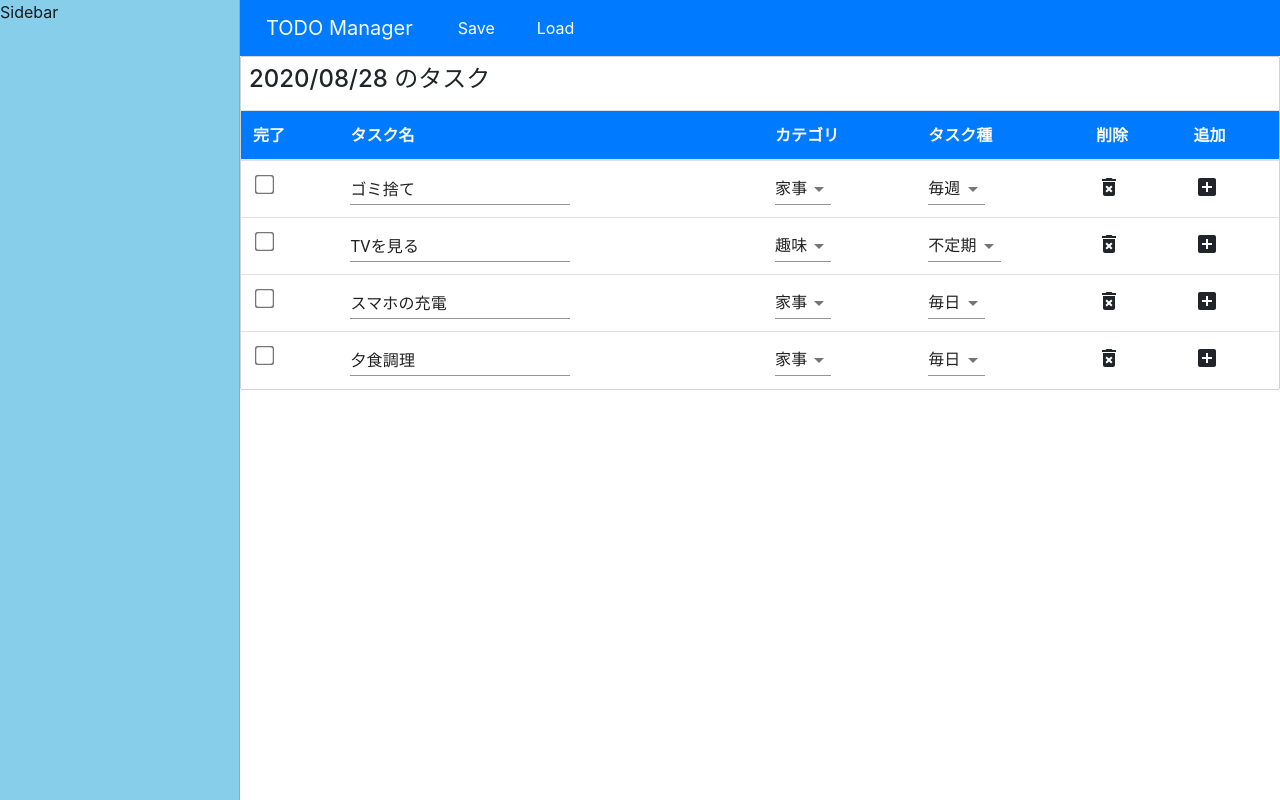
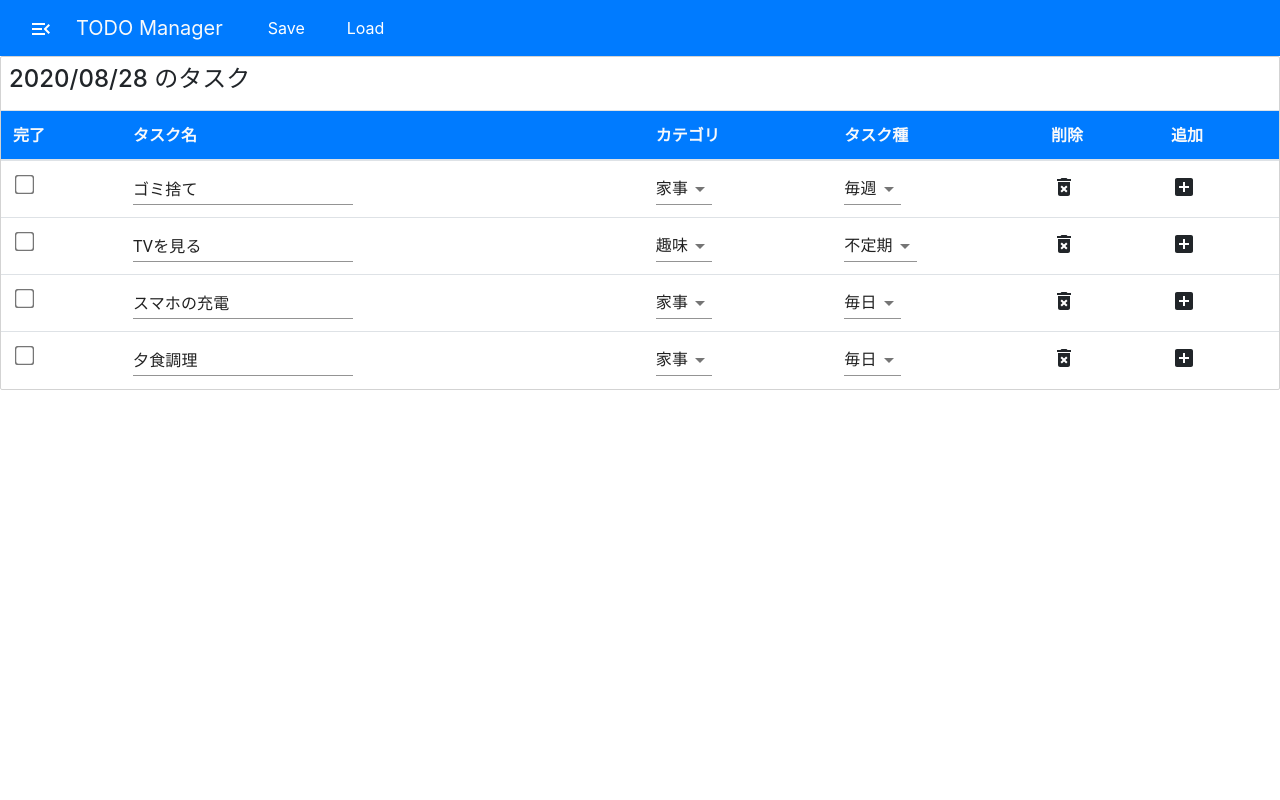
Before and after one commit to ritafuni/todo-manager, a React (Create React App) app: page / in a window 1280 px wide. Built offline with nearby package versions, Linux system fonts and the light colour scheme.

Commit message:
enabled sidebar toggle

```diff
--- a/src/App.jsx
+++ b/src/App.jsx
@@ -7,7 +7,10 @@ import { DragDropContext } from 'react-beautiful-dnd';
 // import styled from 'styled-components';
 
 function App(){
+  //state: TODO data
   const [state, changeState] = React.useState(initialData);
+  //drawer open
+  const [drawerOpen, changeDrawerState] = React.useState(false);
   const LOCALSTORAGE_KEY = 'TODO-Manager';
 
   function SaveJSON(){
@@ -21,6 +24,11 @@ function App(){
     changeState(
       json
     );
+  }
+
+  function ToggleDrawer(){
+    console.log("toggle")
+    changeDrawerState(!drawerOpen);
   }
 
   function AddTask(index){
@@ -150,8 +158,13 @@ function App(){
       <Menubar
         saveFunc={SaveJSON}
         loadFunc={LoadJSON}
+        drawerOpen={drawerOpen}
+        toggleDrawer={ToggleDrawer}
       />
-      <Sidebar />
+      <Sidebar
+        drawerOpen={drawerOpen}
+        toggleDrawer={ToggleDrawer}
+      />
       <DragDropContext onDragEnd={onDragEnd}>
         <Column
           key={state.columns["column-1"].id}
@@ -160,6 +173,7 @@ function App(){
           addFunc={AddTask}
           delFunc={DeleteTask}
           editFunc={EditTask}
+          drawerOpen={drawerOpen}
         />
       </DragDropContext>
     </div>
--- a/src/Components/Column.jsx
+++ b/src/Components/Column.jsx
@@ -5,7 +5,7 @@ import {Droppable} from 'react-beautiful-dnd';
 import { drawerWidth } from './Sidebar';
 
 const Container = styled.div`
-  margin-left: ${drawerWidth}px;
+  margin-left: ${props => props.drawerOpen ? drawerWidth : 0}px;
   border: 1px solid lightgrey;
   border-radius: 2px;
   display: flex;
@@ -15,18 +15,20 @@ const Container = styled.div`
     margin-bottom: 1px;
   }
 `;
-const Title = styled.h4`
-  padding: 8px;
-`;
+
 const TaskList = styled.tbody`
   padding: 8px;
   flex-grow: 1;
   min-height: 100px;
 `;
 
+const Title = styled.h4`
+  padding: 8px;
+`;
+
 function Column(props){
   return (
-    <Container>
+    <Container drawerOpen={props.drawerOpen}>
       <Title>
         {props.column.title}
       </Title>
--- a/src/Components/Menubar.jsx
+++ b/src/Components/Menubar.jsx
@@ -2,18 +2,35 @@ import React from 'react';
 import styled from 'styled-components';
 import SaveLoadButton from './SaveLoadButton';
 import { drawerWidth } from './Sidebar';
+import MenuOpenIcon from '@material-ui/icons/MenuOpen';
+
+const CustomNav = styled.nav`
+  margin-left: ${props => props.drawerOpen ? drawerWidth : 0}px;
+  /* transition: transform 225ms cubic-bezier(0, 0, 0.2, 1) 0ms; */
+  /* transition: box-shadow 300ms cubic-bezier(0.4, 0, 0.2, 1) 0ms; */
+`;
+
+const MenuOpenButton = styled.button`
+  display: ${props => props.drawerOpen ? 'none' : 'block'};
+`;
 
 const NavbarBrand = styled.div`
-  margin-left: 10px;
-`;
-
-const CustomNav = styled.nav`
-  margin-left: ${drawerWidth}px;
+margin-left: 10px;
 `;
 
 function Menubar(props){
   return(
-    <CustomNav className='navbar navbar-expand-lg bg-primary text-light'>
+    <CustomNav
+      className='navbar navbar-expand-lg bg-primary text-light'
+      drawerOpen={props.drawerOpen}
+    >
+      <MenuOpenButton
+        className='btn'
+        onClick={props.toggleDrawer}
+        drawerOpen={props.drawerOpen}
+      >
+        <MenuOpenIcon style={{color: '#fff'}} />
+      </MenuOpenButton>
       <NavbarBrand className='navbar-brand'>TODO Manager</NavbarBrand>
       <SaveLoadButton
         saveFunc={props.saveFunc}
--- a/src/Components/Sidebar.jsx
+++ b/src/Components/Sidebar.jsx
@@ -1,9 +1,13 @@
 import React from 'react';
 import styled from 'styled-components';
 import Drawer from '@material-ui/core/Drawer';
+import CloseIcon from '@material-ui/icons/Close';
 
 export const drawerWidth = 240;
 
+const CloseButton = styled.button`
+
+`;
 //this is how you use styled-components with material-ui
 const CustomDrawer = styled(Drawer)`
   /* the content of the drawer is inside another div */
@@ -12,14 +16,18 @@ const CustomDrawer = styled(Drawer)`
     width: ${drawerWidth}px;
   }
 `;
+
 function Sidebar(props){
   return(
     <CustomDrawer
       variant="persistent"
       anchor="left"
-      open={true}
+      open={props.drawerOpen}
     >
       Sidebar
+      <CloseButton onClick={props.toggleDrawer}>
+        <CloseIcon />
+      </CloseButton>
     </CustomDrawer>
   );
 }
```
